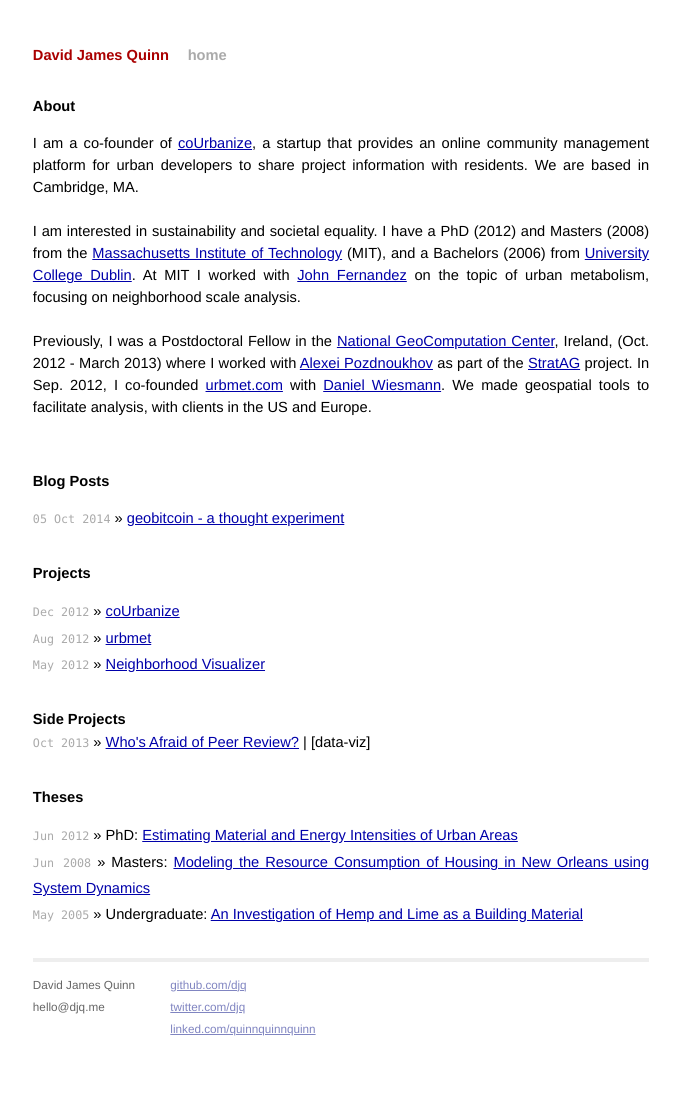
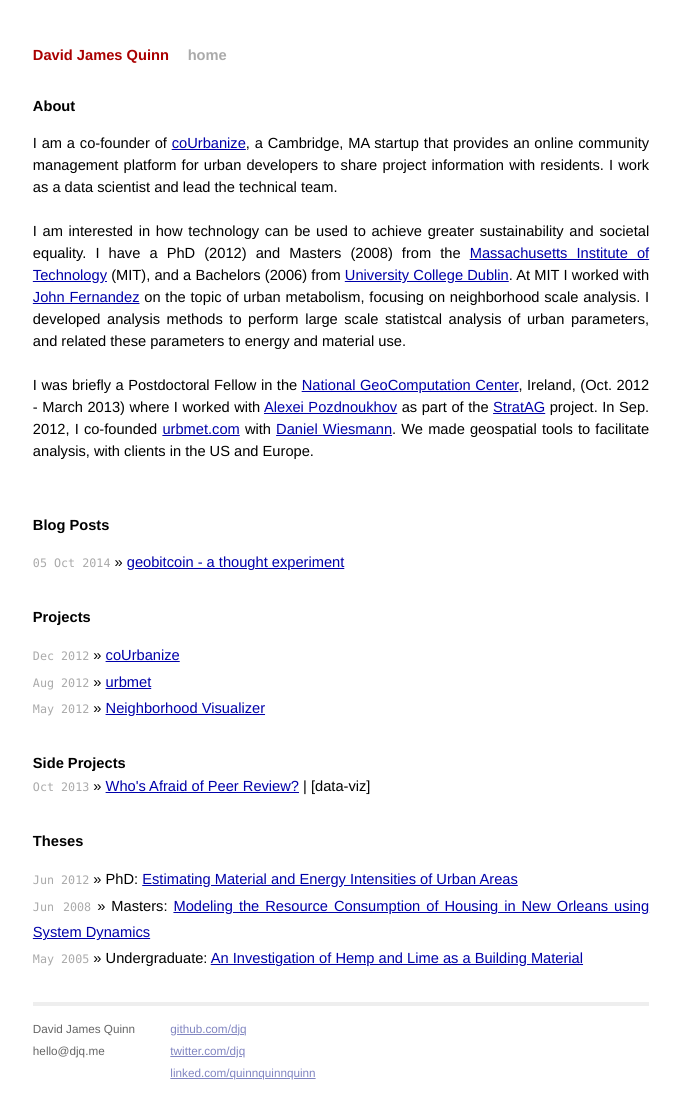
Before and after one commit to djq/djq.github.com, a Jekyll site: the page built from index.html, in a window 1280 px wide. Shown: the whole page, without its empty margins (299-980 px from the left). Built offline with Jekyll 4.4.1, drawn with Linux system fonts in a browser that asks for light colours; before the commit the page ends 1052 px from its top, so only the background shows below that.

Commit message:
updated desc

```diff
--- a/index.html
+++ b/index.html
@@ -7,11 +7,11 @@
 
    <h1>About</h1>
   <ul class="posts">
-    I am a co-founder of <a href="http://courbanize.com">coUrbanize</a>, a startup that provides an online community management platform for urban developers to share project information with residents. We are based in Cambridge, MA.<br><br>
+    I am a co-founder of <a href="http://courbanize.com">coUrbanize</a>, a Cambridge, MA startup that provides an online community management platform for urban developers to share project information with residents. I work as a data scientist and lead the technical team.<br><br>
 
-    I am interested in sustainability and societal equality. I have a PhD (2012) and Masters (2008) from the <a href="http://mit.edu/">Massachusetts Institute of Technology</a> (MIT), and a Bachelors (2006) from <a href="http://ucd.ie">University College Dublin</a>. At MIT I worked with <a href="http://architecture.mit.edu/faculty/john-fernandez">John Fernandez</a> on the topic of urban metabolism, focusing on neighborhood scale analysis.<br><br>
+    I am interested in how technology can be used to achieve greater sustainability and societal equality. I have a PhD (2012) and Masters (2008) from the <a href="http://mit.edu/">Massachusetts Institute of Technology</a> (MIT), and a Bachelors (2006) from <a href="http://ucd.ie">University College Dublin</a>. At MIT I worked with <a href="http://architecture.mit.edu/faculty/john-fernandez">John Fernandez</a> on the topic of urban metabolism, focusing on neighborhood scale analysis. I developed analysis methods to perform large scale statistcal analysis of urban parameters, and related these parameters to energy and material use.<br><br>
 
-    Previously, I was a Postdoctoral Fellow in the <a href="http://ncg.nuim.ie/">National GeoComputation Center</a>, Ireland, (Oct. 2012 - March 2013) where I worked with <a href="http://ncg.nuim.ie/redir.php?action=staff/staff/apozdnoukhov">Alexei Pozdnoukhov</a> as part of the <a href="http://www.stratag.ie/">StratAG</a> project. In Sep. 2012, I co-founded <a href="http://urbmet.com">urbmet.com</a> with <a href="http://web.ist.utl.pt/daniel.wiesmann/">Daniel Wiesmann</a>. We made geospatial tools to facilitate analysis, with clients in the US and Europe.<br><br>
+    I was briefly a Postdoctoral Fellow in the <a href="http://ncg.nuim.ie/">National GeoComputation Center</a>, Ireland, (Oct. 2012 - March 2013) where I worked with <a href="http://ncg.nuim.ie/redir.php?action=staff/staff/apozdnoukhov">Alexei Pozdnoukhov</a> as part of the <a href="http://www.stratag.ie/">StratAG</a> project. In Sep. 2012, I co-founded <a href="http://urbmet.com">urbmet.com</a> with <a href="http://web.ist.utl.pt/daniel.wiesmann/">Daniel Wiesmann</a>. We made geospatial tools to facilitate analysis, with clients in the US and Europe.<br><br>
   </ul>
 
   <h1>Blog Posts</h1>
```
